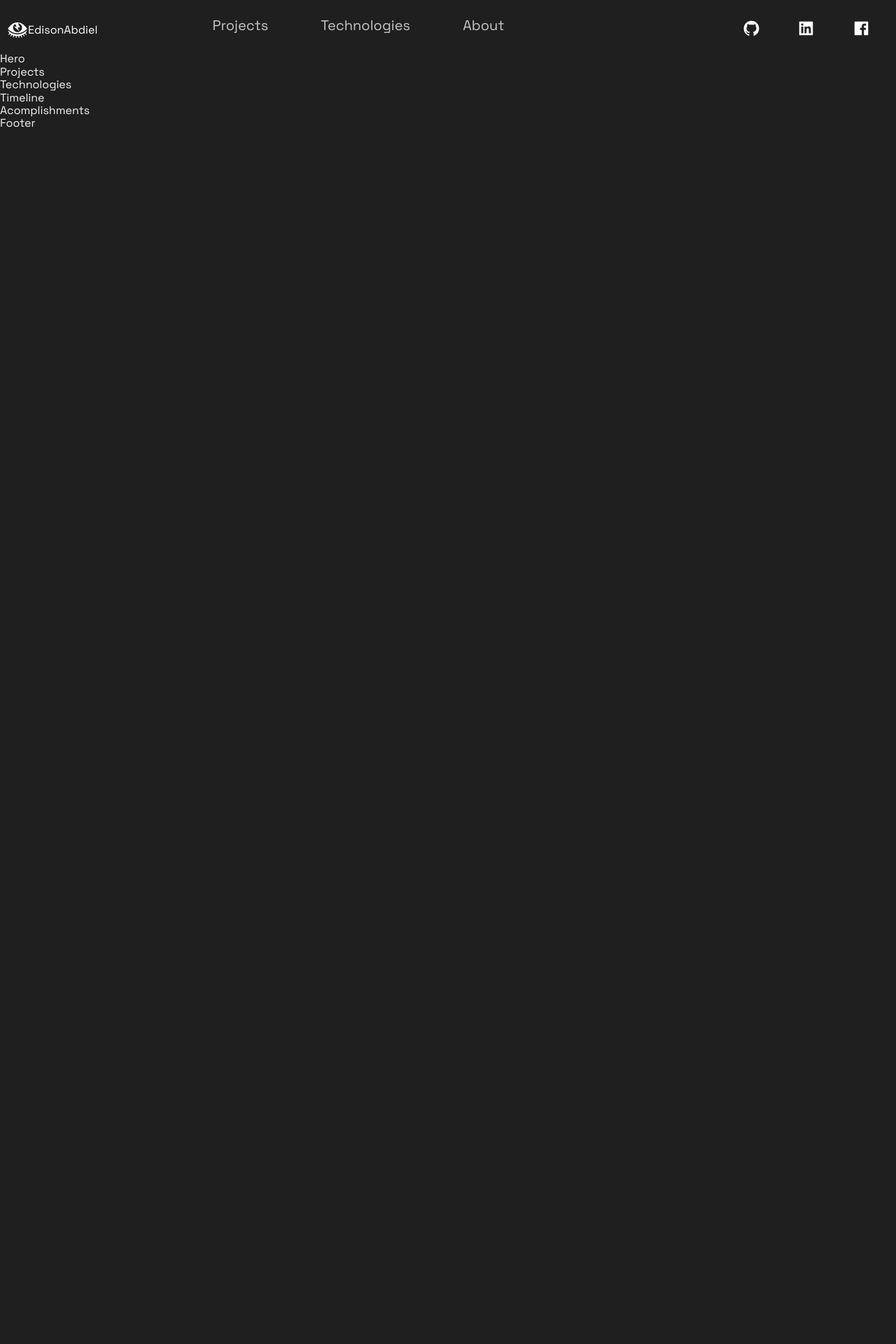
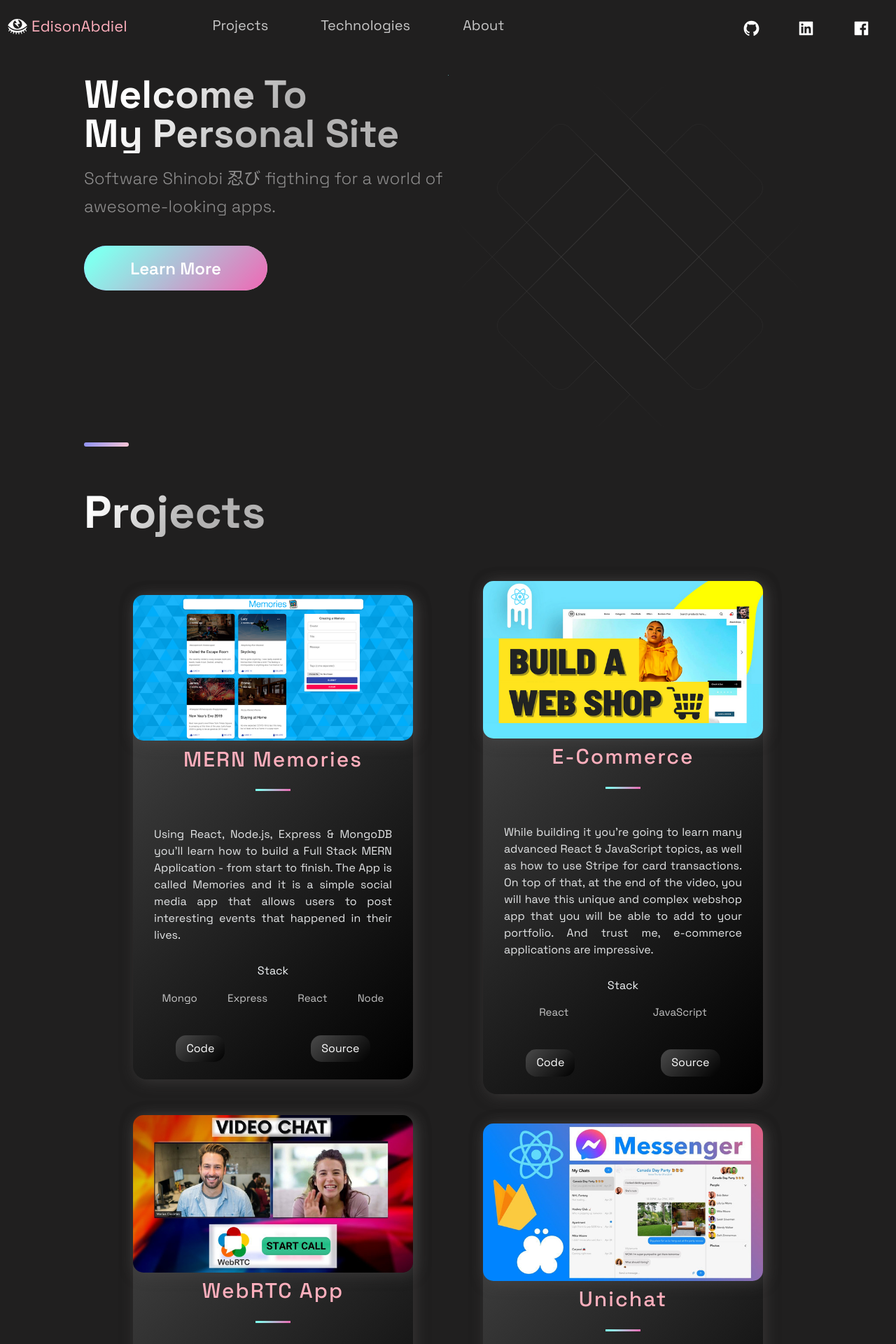
Before and after one commit to edisonabdiel/Portfolio, a Next.js app: page / in a window 1280 px wide. Shown: the top 1920 px of the page at 70% size. Before the commit the page ends 800 px from the top, so only its background shows below. Built offline with nearby package versions, Linux system fonts and the light colour scheme.

Commit message:
feat: Add and styled Hero.js Projects Technologies. Set up color pallete for the whole site.

```diff
--- a/src/components/Header/Header.js
+++ b/src/components/Header/Header.js
@@ -3,14 +3,14 @@ import React from 'react';
 import { AiFillFacebook, AiFillGithub, AiFillInstagram, AiFillLinkedin } from 'react-icons/ai';
 import { GiBoltEye } from 'react-icons/gi';
 
-import { Container, Div1, Div2, Div3, NavLink, SocialIcons } from './HeaderStyles';
+import { Container, Div1, Div2, Div3, NavLink, SocialIcons, Span } from './HeaderStyles';
 
 const Header = () => (
   <Container>
     <Div1>
       <Link href="/">
-        <a style={{ display: 'flex', alignItems: 'center', color: 'white' }}>
-          <GiBoltEye size='3rem' /><span>EdisonAbdiel</span>
+        <a style={{ display: 'flex', alignItems: 'center', color: 'white', marginBottom: '10px' }}>
+          <GiBoltEye size='3rem' /><Span>EdisonAbdiel</Span>
         </a>
       </Link>
     </Div1>
@@ -21,7 +21,7 @@ const Header = () => (
         </Link>
       </li>
       <li>
-        <Link href="#tech">
+        <Link href="#techno">
           <NavLink>Technologies</NavLink>
         </Link>
       </li>
--- a/src/components/Header/HeaderStyles.js
+++ b/src/components/Header/HeaderStyles.js
@@ -17,6 +17,13 @@ export const Container = styled.div`
     grid-row-gap: 0.5rem;
   }
 `;
+
+export const Span = styled.span`
+   font-size: 2.2rem;
+   color: ${(props) => props.theme.colors.secondary1};
+   margin-left: 0.5rem;
+   `;
+
 export const Div1 = styled.div`
   grid-area: 1 / 1 / 2 / 2;
   display: flex;
@@ -52,7 +59,7 @@ export const NavLink = styled.a`
   color: rgba(255, 255, 255, 0.75);
   transition: 0.4s ease;
   &:hover {
-    color: #fff;
+    color: ${(props) => props.theme.colors.secondary1};
     opacity: 1;
     cursor: pointer;
   }
@@ -116,9 +123,9 @@ color: white;
 border-radius: 50px;
   padding: 8px;
 &:hover {
-    background-color: #212d45;
-    transform: scale(1.2);
+    background-color: 'linear-gradient(135deg, #868f96 10%, #596164 100%)';
+    transform: scale(2.1);
     cursor: pointer;
-
+    transition: 0.3s ease;
   }
 `
--- a/src/components/Hero/Hero.js
+++ b/src/components/Hero/Hero.js
@@ -4,10 +4,19 @@ import { Section, SectionText, SectionTitle } from '../../styles/GlobalComponent
 import Button from '../../styles/GlobalComponents/Button';
 import { LeftSection } from './HeroStyles';
 
-const Hero = (props) => (
-  <div>
-    Hero
-  </div>
+const Hero = () => (
+  <Section row nopadding>
+    <LeftSection>
+      <SectionTitle>
+        Welcome To <br />
+        My Personal Site
+      </SectionTitle>
+      <SectionText>
+        Software Shinobi 忍び figthing for a world of awesome-looking apps.
+      </SectionText>
+      <Button onClick={() => window.location = "https://github.com/edisonabdiel"}>Learn More</Button>
+    </LeftSection>
+  </Section>
 );
 
 export default Hero;
--- a/src/components/Projects/Projects.js
+++ b/src/components/Projects/Projects.js
@@ -5,9 +5,32 @@ import { Section, SectionDivider, SectionTitle } from '../../styles/GlobalCompon
 import { projects } from '../../constants/constants';
 
 const Projects = () => (
-  <div>
-    Projects
-  </div>
+  <Section nopadding id="projects">
+    <SectionDivider />
+    <SectionTitle main>Projects</SectionTitle>
+    <GridContainer>
+      {projects.map(({id, image, title, description, tags, source, visit }) => (
+        <BlogCard key={id}>
+          <Img src={image} />
+          <TitleContent>
+            <HeaderThree title>{title}</HeaderThree>
+            <Hr />
+            <CardInfo>{description}</CardInfo>
+          </TitleContent>
+          <div>
+            <TitleContent>Stack</TitleContent>
+            <TagList>
+              {tags.map((tag, i) => <Tag key={i} >{tag}</Tag>)}
+            </TagList>
+          </div>
+          <UtilityList>
+            <ExternalLinks href={visit}>Code</ExternalLinks>
+            <ExternalLinks href={source}>Source</ExternalLinks>
+          </UtilityList>
+       </BlogCard>
+      ))}
+    </GridContainer>
+  </Section>
 );
 
 export default Projects;
--- a/src/components/Projects/ProjectsStyles.js
+++ b/src/components/Projects/ProjectsStyles.js
@@ -3,6 +3,8 @@ import styled from 'styled-components';
 export const Img = styled.img`
   width:100%;
   height:100%;
+  border-radius: 15px;
+  box-shadow: 3px 3px 20px rgba(80, 78, 78, 0.5);
   object-fit: cover;
   overflow: hidden;
 `
@@ -23,10 +25,17 @@ row-gap: 3rem;
 
 `
 export const BlogCard = styled.div`
-  border-radius: 10px;
+  border-radius: 20px;
   box-shadow: 3px 3px 20px rgba(80, 78, 78, 0.5);
   text-align: center;
   width: 400px;
+  background: ${'linear-gradient(135deg, #434343 10%, #000000 100%)'};
+  &:hover {
+    box-shadow: 5px 5px 30px rgba(80, 78, 78, 0.5);
+    transform: scale(1.1);
+    cursor: pointer;
+    transition: 0.3s ease-in-out;
+  }
   @media ${(props) => props.theme.breakpoints.sm} {
     width: 100%;
   }
@@ -42,7 +51,7 @@ export const TitleContent = styled.div`
 export const HeaderThree = styled.h3`
   font-weight: 500;
   letter-spacing: 2px;
-  color: #9cc9e3;
+  color: ${(props) => props.theme.colors.secondary1};
   padding: .5rem 0;
   font-size: ${(props) => props.title ? '3rem' : '2rem'};
 `;
@@ -52,7 +61,7 @@ export const Hr = styled.hr`
   height: 3px;
   margin: 20px auto;
   border: 0;
-  background: #d0bb57;
+  background: ${'linear-gradient(135deg, #81FFEF 10%, #F067B4 100%)'};
 `;
 
 export const Intro = styled.div`
@@ -68,7 +77,7 @@ export const Intro = styled.div`
 
 export const CardInfo = styled.p`
   width: 100%;
-  padding: 0 50px;
+  padding: 30px 30px;
   color: #e4e6e7;
   font-style: 2rem;
   line-height: 24px;
@@ -89,15 +98,14 @@ export const UtilityList = styled.ul`
 `;
 
 export const ExternalLinks = styled.a`
-color:#d4c0c0;
+color: #fff;
 font-size: 1.6rem;
 padding:1rem 1.5rem;
-background: #6b3030;
+background: ${'linear-gradient(135deg, #434343 10%, #000000 100%)'};
 border-radius: 15px;
 transition: 0.5s;
 &:hover{
-  background: #801414;
-
+  background: ${'linear-gradient(135deg, #536976 10%, #292E49 100%)'};
 }
 `;
 
@@ -107,6 +115,9 @@ justify-content: space-around;
 padding: 2rem;
 `
 export const Tag = styled.li`
-color: #d8bfbf;
+color: rgba(255, 255, 255, 0.75);
 font-size: 1.5rem;
+&:hover{
+  color: ${(props) => props.theme.colors.secondary1};
+}
 `
--- a/src/components/Technologies/Technologies.js
+++ b/src/components/Technologies/Technologies.js
@@ -1,12 +1,139 @@
 import React from 'react';
-import { DiFirebase, DiReact, DiZend } from 'react-icons/di';
+import { FaJsSquare, FaReact, FaNode, FaHtml5, FaCss3, FaGitSquare, FaAws } from 'react-icons/fa';
+import { SiRedux, SiFramer, SiGooglecloud , SiMysql, SiMongodb } from 'react-icons/si'
 import { Section, SectionDivider, SectionText, SectionTitle } from '../../styles/GlobalComponents';
 import { List, ListContainer, ListItem, ListParagraph, ListTitle } from './TechnologiesStyles';
 
-const Technologies = () =>  (
-  <div>
-    Technologies
-  </div>
+const Technologies = () => (
+  <Section id="techno">
+    <SectionDivider />
+    <br />
+    <SectionTitle>Technologies</SectionTitle>
+    <SectionText>
+      As a full stack developer, I've worked with a range of technologies and services. However, always gravitate towards the hottest and most cutting edge frontend frameworks and libraries.
+    </SectionText>
+    <List>
+      <ListItem>
+        <FaJsSquare size="4rem" />
+        <br />
+        <ListContainer>
+          <ListTitle>JavaScript</ListTitle>
+          <ListParagraph> +3 years of experience <br />
+            ES6.
+          </ListParagraph>
+        </ListContainer>
+      </ListItem>
+      <ListItem>
+        <FaReact size="4rem" />
+        <br />
+        <ListContainer>
+          <ListTitle>React.JS</ListTitle>
+          <ListParagraph> +3 years of experience. <br />
+            NEXT.js + Zustand <br />
+            React Native.
+          </ListParagraph>
+        </ListContainer>
+      </ListItem>
+      <ListItem>
+        <FaNode size="4rem" />
+        <br />
+        <ListContainer>
+          <ListTitle>Node.JS</ListTitle>
+          <ListParagraph> +3 years of experience <br />
+          Express.js, Axios & Passport.js.
+          </ListParagraph>
+        </ListContainer>
+      </ListItem>
+      <ListItem>
+        <FaHtml5 size="4rem" />
+        <br />
+        <ListContainer>
+          <ListTitle>HTML5</ListTitle>
+          <ListParagraph> +3 years of experience. <br />
+          </ListParagraph>
+        </ListContainer>
+      </ListItem>
+      <ListItem>
+        <FaCss3 size="4rem" />
+        <br />
+        <ListContainer>
+          <ListTitle>CSS3</ListTitle>
+          <ListParagraph> +3 years of experience <br />
+            SCSS, Tailwind.css, Bootstrap & Material UI.
+          </ListParagraph>
+        </ListContainer>
+      </ListItem>
+      <ListItem>
+        <SiRedux size="4rem" />
+        <br />
+        <ListContainer>
+          <ListTitle>Redux</ListTitle>
+          <ListParagraph> 1 year of experience <br />
+          </ListParagraph>
+        </ListContainer>
+      </ListItem>
+      <ListItem>
+        <SiFramer size="4rem" />
+        <br />
+        <ListContainer>
+          <ListTitle>Framer</ListTitle>
+          <ListParagraph> +2 years of experience <br />
+            Framer Motion
+          </ListParagraph>
+        </ListContainer>
+      </ListItem>
+      <ListItem>
+        <FaGitSquare size="4rem" />
+        <br />
+        <ListContainer>
+          <ListTitle>Git</ListTitle>
+          <ListParagraph> +3 years of experience <br />
+            +50 repos on GitHub.
+          </ListParagraph>
+        </ListContainer>
+      </ListItem>
+      <ListItem>
+        <SiGooglecloud size="4rem" />
+        <br />
+        <ListContainer>
+          <ListTitle>Google Cloud Platform</ListTitle>
+          <ListParagraph> +2 years of experience <br />
+            BigQuery + Cloud Storage.
+          </ListParagraph>
+        </ListContainer>
+      </ListItem>
+      <ListItem>
+        <SiMysql size="5rem" />
+        <br />
+        <ListContainer>
+          <ListTitle>MySQL</ListTitle>
+          <ListParagraph> +4 years of experience <br />
+            Postgrsql.
+          </ListParagraph>
+        </ListContainer>
+      </ListItem>
+      <ListItem>
+        <SiMongodb size="4rem" />
+        <br />
+        <ListContainer>
+          <ListTitle>MongoDB</ListTitle>
+          <ListParagraph> +3 years of experience <br />
+            BigQuery + Cloud Storage.
+          </ListParagraph>
+        </ListContainer>
+      </ListItem>
+      <ListItem>
+        <FaAws size="5rem" />
+        <br />
+        <ListContainer>
+          <ListTitle>Amazon Web Services</ListTitle>
+          <ListParagraph> -1 year of experience <br />
+            Lambda.
+          </ListParagraph>
+        </ListContainer>
+      </ListItem>
+    </List>
+  </Section>
 );
 
 export default Technologies;
--- a/src/pages/_document.js
+++ b/src/pages/_document.js
@@ -31,7 +31,13 @@ export default class MyDocument extends Document {
     return (
       <Html lang='en-GB'>
         <Head>
-          <link href="https://fonts.googleapis.com/css2?family=Space+Grotesk:wght@300;400;500;600;700&display=swap" rel="stylesheet"/>
+          <link href="https://fonts.googleapis.com/css2?family=Space+Grotesk:wght@300;400;500;600;700&display=swap" rel="stylesheet" />
+          <meta charSet="utf-8" />
+          <meta name="viewport" content="width=device-width, initial-scale=1" />
+          <meta name="keywords" content="web development, e-commerce" />
+          <meta name="description" content="description" />
+          {/* <link rel="icon" type="image/ico" href={icon} /> */}
+          <title>EdisonAbdiel</title>
         </Head>
         <body>
           <Main />
--- a/src/pages/index.js
+++ b/src/pages/index.js
@@ -10,10 +10,10 @@ import { Section } from '../styles/GlobalComponents';
 const Home = () => {
   return (
     <Layout>
-      {/* <Section grid> */}
+      <Section grid>
         <Hero />
-        {/* <BgAnimation /> */}
-      {/* </Section> */}
+        <BgAnimation />
+      </Section>
       <Projects />
       <Technologies />
       <Timeline />
--- a/src/styles/GlobalComponents/index.js
+++ b/src/styles/GlobalComponents/index.js
@@ -82,9 +82,7 @@ export const SectionDivider = styled.div`
   height: 6px;
   border-radius: 10px;
   background-color: #fff;
-  background: ${(props) => props.colorAlt ?
-    'linear-gradient(270deg, #F46737 0%, #945DD6 100%)' :
-    'linear-gradient(270deg, #13ADC7 0%, #945DD6 100%)'};
+  background: ${'linear-gradient(135deg, #9796f0 10%, #FBC7D4 100%)'};
 
     margin: ${(props) => props.divider ? "4rem 0" : "" };
 
@@ -177,7 +175,7 @@ export const ButtonBack = styled.div`
   justify-content: center;
   margin: ${({ alt, form }) => (alt || form) ? '0' : '0 0 80px'};
   color: #fff;
-  background: ${({ alt }) => alt ? 'linear-gradient(270deg, #ff622e 0%, #B133FF 100%)' : 'linear-gradient(270deg, #00DBD8 0%, #B133FF 100%)'};
+  background: ${'linear-gradient(135deg, #9796f0 10%, #FBC7D4 100%)'};
   cursor: pointer;
   transition: 0.5s ease;
   position: relative;
@@ -209,7 +207,7 @@ export const ButtonFront = styled.button`
   left: 0;
   width: 100%;
   height: 100%;
-  background: ${({ alt }) => alt ? 'linear-gradient(270deg, #F46737 0%, #945DD6 100%)' : 'linear-gradient(270deg, #13ADC7 0%, #945DD6 100%)'};
+  background: ${'linear-gradient(135deg, #81FFEF 10%, #F067B4 100%)'};
   opacity: ${({ disabled }) => disabled ? '.5' : '1'};
   transition: .4s ease;
   font-size: ${({ alt }) => alt ? '20px' : '24px'};
--- a/src/themes/default.js
+++ b/src/themes/default.js
@@ -7,6 +7,7 @@ export default {
   // Colors for layout
   colors: {
     primary1: "hsl(204,23.8%,95.9%)",
+    secondary1: "#FFAFBD",
     background1: "#201F1F",
     accent1: "hsl(34.9,98.6%,72.9%)",
     button: "hsl(205.1,100%,36.1%)",
```
